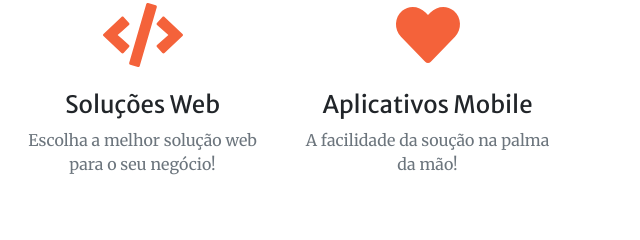
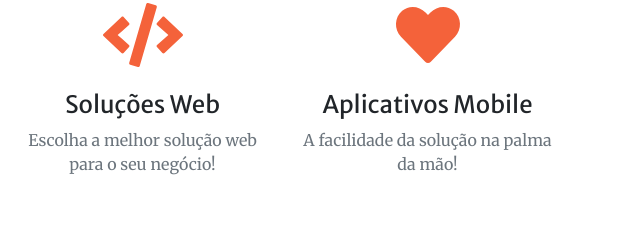
Before and after one commit to VictorCmelo/victor-melo-website, a plain HTML site: page src/pug/index.pug in a window 1280 px wide. Shown: the part 1540-1780 px from the top of the page, 640-1280 px from the left. Drawn offline with nearby package versions, Linux system fonts and the light colour scheme; files that its build step writes are made by us from their sources; files whose address does not match are found by name.

Commit message:
erro de digitação

```diff
--- a/src/pug/index.pug
+++ b/src/pug/index.pug
@@ -93,7 +93,7 @@ html(lang='en')
                         .mt-5
                             i.fas.fa-4x.fa-heart.text-primary.mb-4
                             h3.h4.mb-2 Aplicativos Mobile
-                            p.text-muted.mb-0 A facilidade da soução na palma da mão!
+                            p.text-muted.mb-0 A facilidade da solução na palma da mão!
 
         // Portfolio
         section#portfolio
```
Also changed, not shown: src/pug/index.html.
